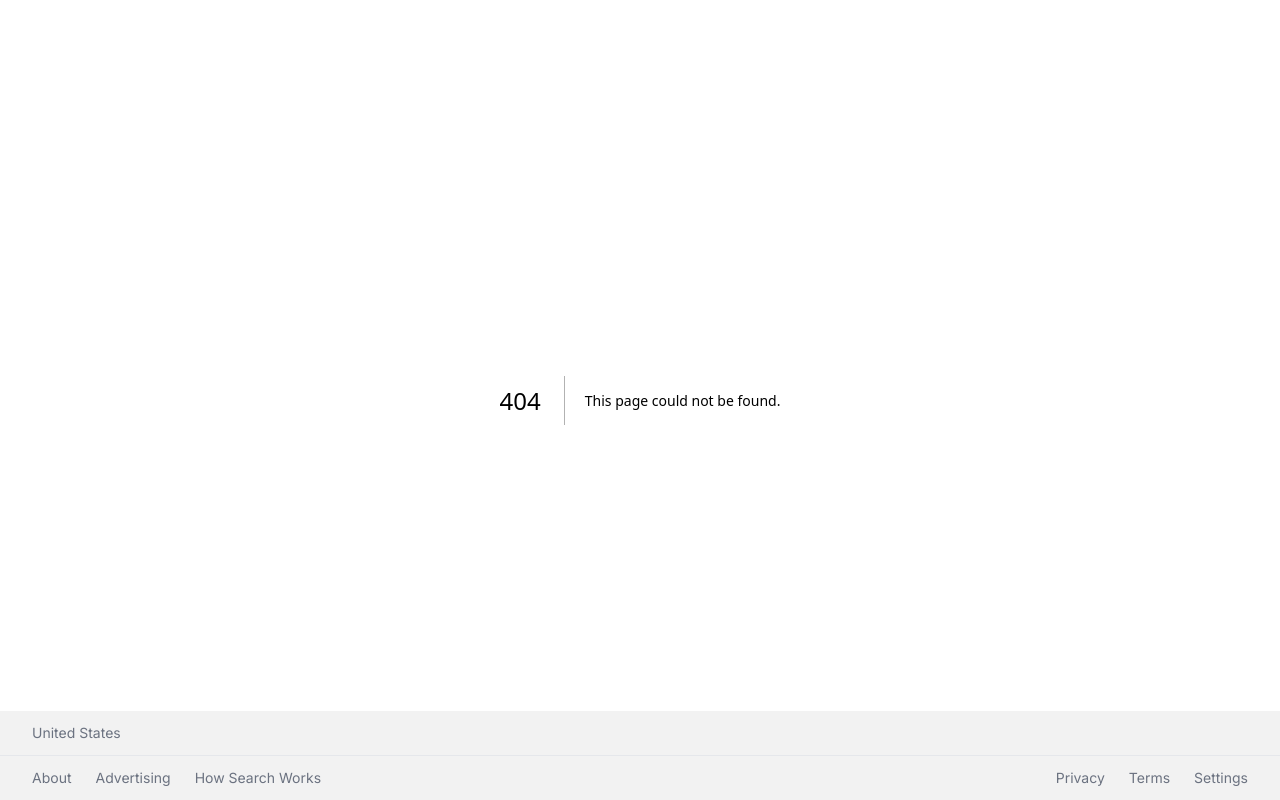
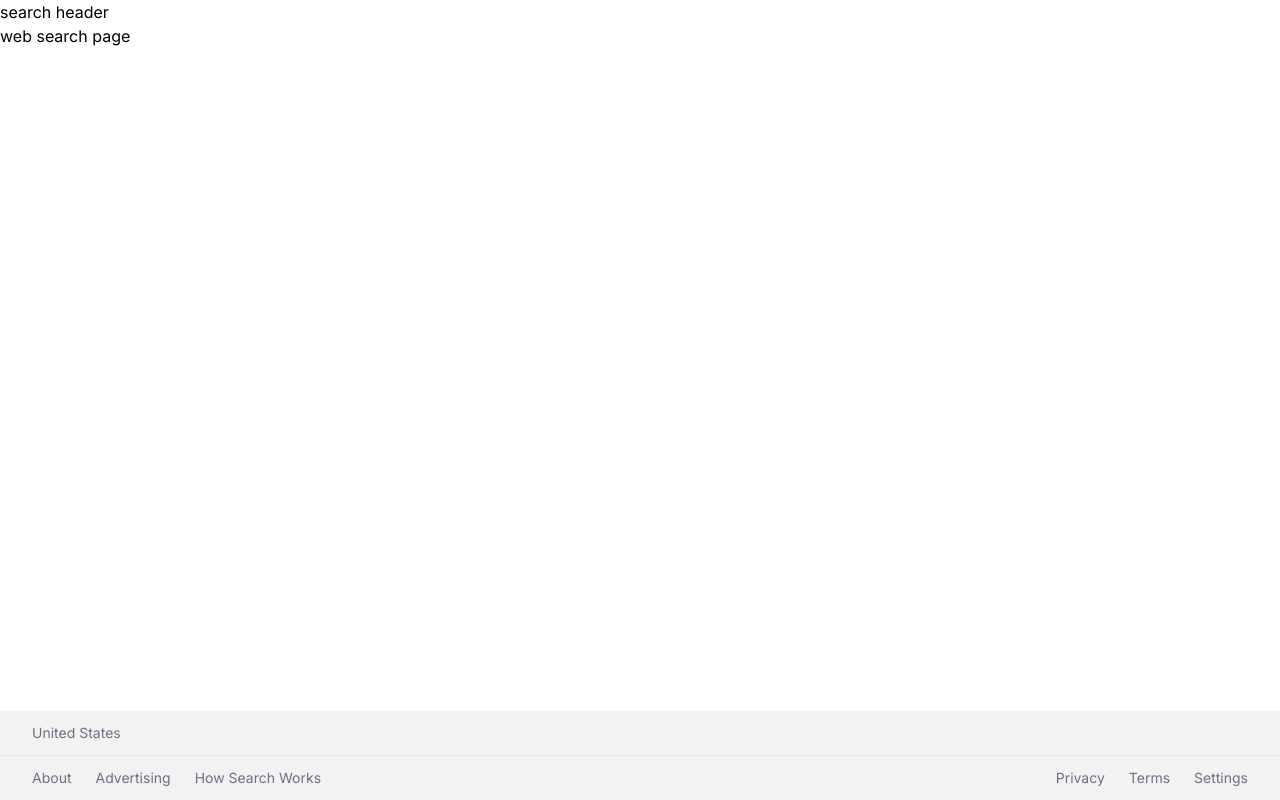
Before and after one commit to CelestialCoyote/nextjs13-google-clone, a Next.js app: page /search/web in a window 1280 px wide. Before the commit this address had no page. Built offline with nearby package versions, Linux system fonts and the light colour scheme.

Commit message:
create search pages

```diff
--- /dev/null
+++ b/src/app/search/image/page.js
@@ -0,0 +1,6 @@
+export default function ImageSearchPage() {
+
+	return (
+		<div>image search page</div>
+	)
+}
--- /dev/null
+++ b/src/app/search/layout.js
@@ -0,0 +1,12 @@
+import SearchHeader from "@/components/SearchHeader";
+//import './../global.css';
+
+
+export default function SearchLayout({ children }) {
+	return (
+		<div>
+			<SearchHeader />
+			{children}
+		</div>
+	)
+}
--- /dev/null
+++ b/src/app/search/web/page.js
@@ -0,0 +1,6 @@
+export default function WebSearchPage() {
+
+	return (
+		<div>web search page</div>
+	)
+}
--- /dev/null
+++ b/src/components/SearchHeader.js
@@ -0,0 +1,6 @@
+export default function SearchHeader() {
+
+	return (
+		<div>search header</div>
+	)
+}
```
